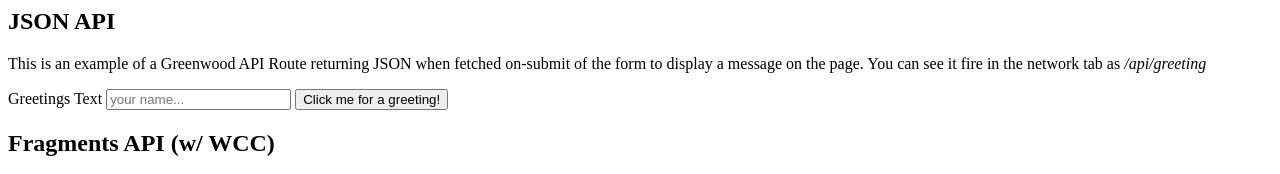
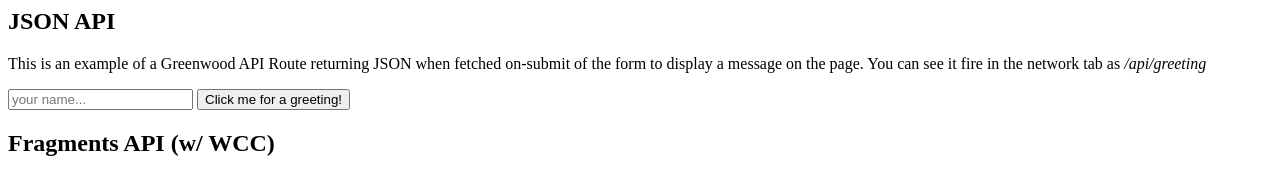
Before and after one commit to ProjectEvergreen/greenwood-demo-adapter-vercel, a website: page src/pages/index.html in a window 1280 px wide. Shown: the top 174 px of the page. Drawn offline with Linux system fonts and the light colour scheme.

Commit message:
misc cleanup

```diff
--- a/src/pages/index.html
+++ b/src/pages/index.html
@@ -38,7 +38,6 @@
       <p>This is an example of a Greenwood API Route returning JSON when fetched on-submit of the form to display a message on the page.  You can see it fire in the network tab as <i>/api/greeting</i></p>
       <form>
         <label>
-          Greetings Text
           <input type="text" name="name" placeholder="your name..." required/>
         </label>
         <button type="submit">Click me for a greeting!</button>
```
Also changed, not shown: src/pages/search.html (+0 -1 lines).
